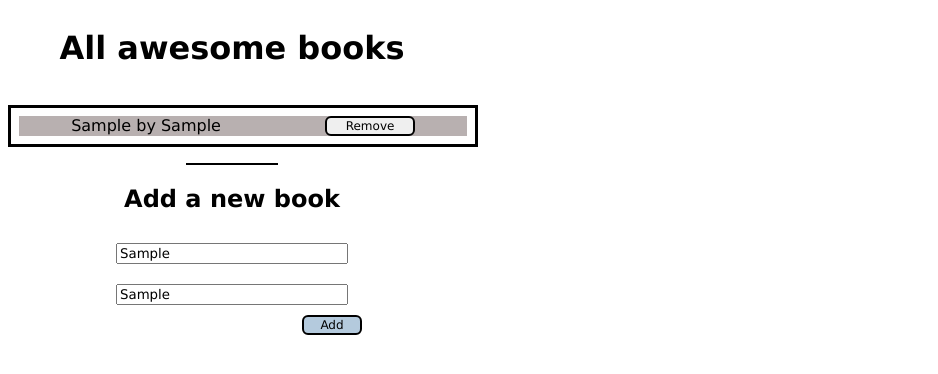
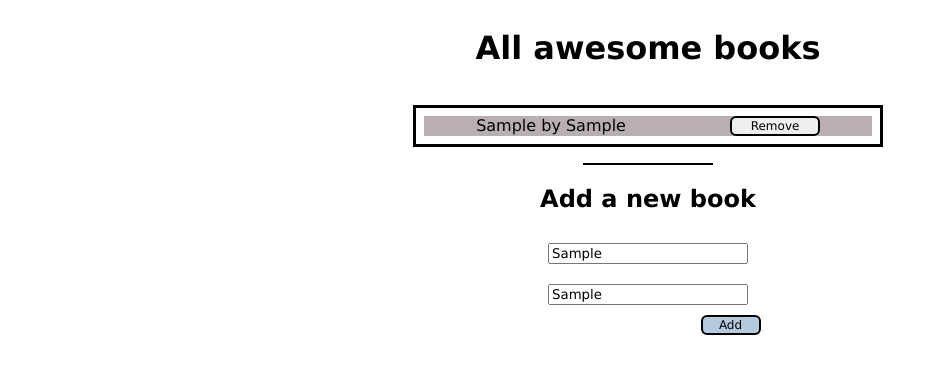
Before and after one commit to mariegrace31/awesomebooks-project, a website: page index.html in a window 1280 px wide. Both pictures are taken after typing "Sample", "Sample" into the empty fields and a click on the button "Add". Shown: the whole page, without its empty margins (0-938 px from the left). Drawn offline with Linux system fonts and the light colour scheme.

Commit message:
Improved the styling of our website

```diff
--- a/style.css
+++ b/style.css
@@ -6,11 +6,11 @@ body {
   display: flex;
   flex-direction: column;
   text-align: center;
-  width: 35%;
+  width: 100%;
 }
 
 .book-underline {
-  width: 20%;
+  width: 10%;
   border: 1px solid black;
 }
 
@@ -22,13 +22,13 @@ form {
 }
 
 input {
-  width: 50%;
+  width: 15%;
 }
 
 #addButton {
   width: 60px;
   background-color: #b4cadd;
-  margin-left: 200px;
+  margin-left: 165px;
 }
 
 #books ul {
@@ -37,7 +37,9 @@ input {
   flex-direction: column;
   gap: 5px;
   padding: 8px;
-  width: 100%;
+  width: 35%;
+  margin-right: auto;
+  margin-left: auto;
 }
 
 #books ul li {
```
Also changed, not shown: README.md.
